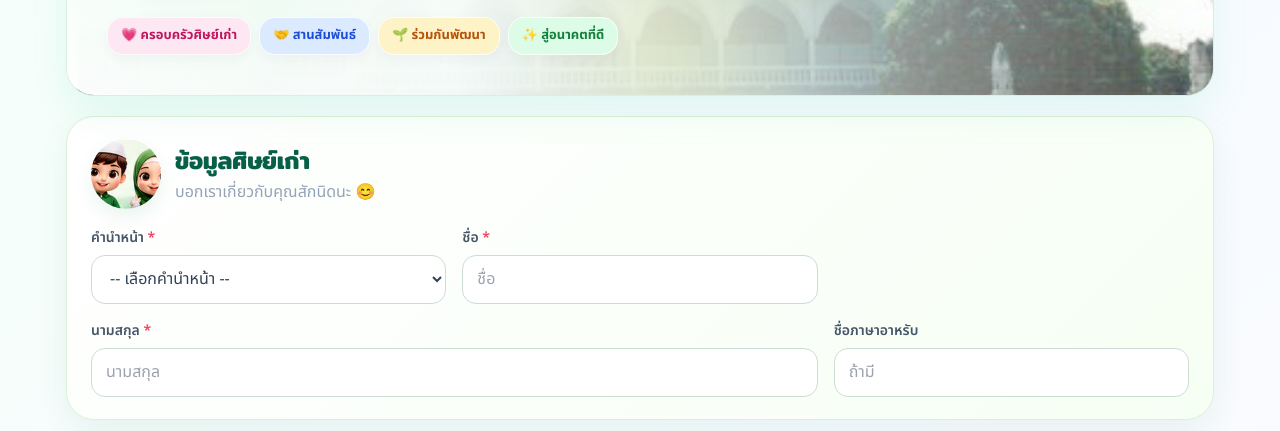
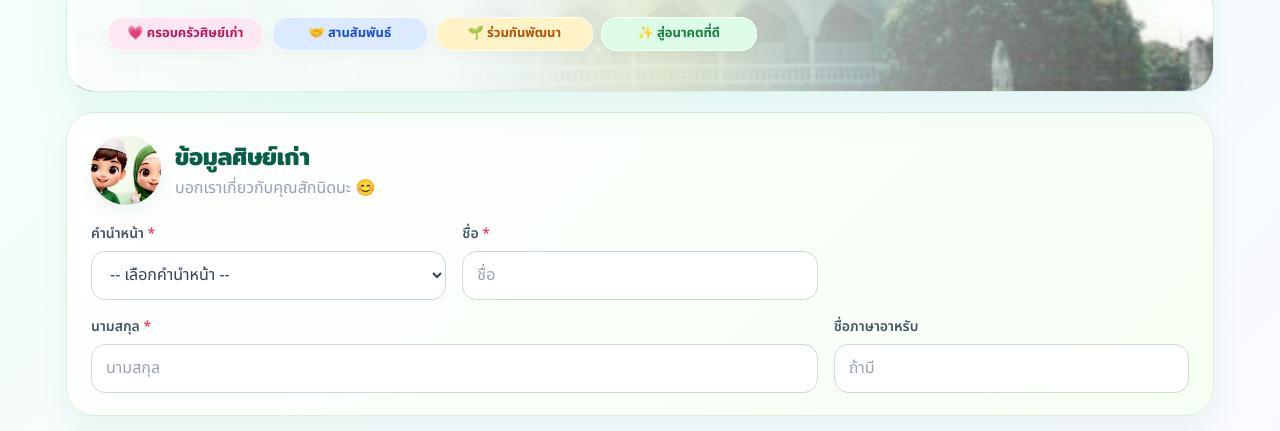
Before and after one commit to itpcmc2024/sk-alumni-api, a website: page register.html in a window 1280 px wide. Shown: the part 369-800 px from the top of the page. Drawn offline with nearby package versions, Linux system fonts and the light colour scheme; some packages are replaced by stand-ins of ours; no server answers; a script that the page names is missing.

Commit message:
Update register.html

```diff
--- a/register.html
+++ b/register.html
@@ -22,18 +22,19 @@
     .hero::after{content:"";position:absolute;inset:0;z-index:-1;background:radial-gradient(circle at 10% 15%,rgba(187,247,208,.38),transparent 28%),radial-gradient(circle at 52% 85%,rgba(254,240,138,.20),transparent 24%);pointer-events:none}
     .hero-inner{position:relative}.hero-copy{max-width:650px}.hero-title{text-shadow:0 1px 0 rgba(255,255,255,.8)}
     .pill{display:inline-flex;align-items:center;gap:7px;padding:9px 16px;border-radius:999px;background:rgba(220,252,231,.88);border:1px solid #a7f3d0;color:#15803d;font-weight:700;box-shadow:0 5px 14px rgba(22,163,74,.07)}
-    .chip{padding:8px 13px;border-radius:16px;font-weight:700;font-size:13px;box-shadow:0 4px 12px rgba(15,23,42,.035);border:1px solid rgba(255,255,255,.8)}.pink{background:#fce7f3;color:#be185d}.blue{background:#dbeafe;color:#1d4ed8}.yellow{background:#fef3c7;color:#b45309}.green{background:#dcfce7;color:#15803d}
+    .quote-row{display:grid;grid-template-columns:repeat(4,minmax(0,1fr));gap:8px;width:100%;max-width:760px}.chip{display:flex;align-items:center;justify-content:center;min-width:0;padding:8px 10px;border-radius:16px;font-weight:700;font-size:clamp(9px,1.25vw,13px);line-height:1.2;white-space:nowrap;box-shadow:0 4px 12px rgba(15,23,42,.035);border:1px solid rgba(255,255,255,.8);text-align:center}.pink{background:#fce7f3;color:#be185d}.blue{background:#dbeafe;color:#1d4ed8}.yellow{background:#fef3c7;color:#b45309}.green{background:#dcfce7;color:#15803d}
     .card{border-radius:28px;padding:22px 24px}.green-card{background:linear-gradient(135deg,#fff,#f6fff4);border:1px solid #dcefd7}.blue-card{background:linear-gradient(135deg,#fff,#f4faff);border:1px solid #d8ecfb}.yellow-card{background:linear-gradient(135deg,#fff,#fffaf0);border:1px solid #f5ead0}.pink-card{background:linear-gradient(135deg,#fff,#fff5f8);border:1px solid #f4dce7}
     .sec{display:flex;align-items:center;gap:14px;margin-bottom:18px}.sec-icon{width:70px;height:70px;border-radius:50%;display:grid;place-items:center;overflow:hidden;flex:none;box-shadow:0 8px 18px rgba(15,118,80,.08)}.sec-icon img{width:100%;height:100%;object-fit:cover}.emoji{font-size:37px}.circle-blue{background:#e5f4ff;border:4px solid #bde4ff}.circle-yellow{background:#fff4cf;border:4px solid #ffe29a}.circle-pink{background:#fde7f1;border:4px solid #fac7dd}
     label{display:block;font-weight:600;font-size:14px;margin-bottom:7px;color:#475569}.req{color:#f43f5e}.input{width:100%;height:49px;border:1px solid #ccddd3;border-radius:14px;padding:0 14px;background:#fff;outline:none;transition:.18s;font-family:"Noto Sans Thai",sans-serif;font-weight:400}.input:focus{border-color:#34a56f;box-shadow:0 0 0 4px rgba(52,165,111,.11)}.input:disabled{background:#f1f5f3;color:#94a3b8}.err{border-color:#fb7185!important;background:#fff7f8!important;box-shadow:0 0 0 4px rgba(251,113,133,.10)!important}
     .status{padding:13px 15px;border-radius:14px;font-size:13px;font-weight:600}.sload{background:#f0fdf4;border:1px solid #bbf7d0;color:#15803d}.sready{background:#effcf4;border:1px solid #bbf7d0;color:#15803d}.serr{background:#fff1f2;border:1px solid #fecdd3;color:#be123c}
     .consent{background:linear-gradient(120deg,#ecfdf5,#fffaf0);border:1px solid #a7f3d0;border-radius:20px;padding:15px}.btn{height:52px;border-radius:16px;font-family:"Noto Sans Thai",sans-serif;font-weight:700;transition:.2s}.reset{background:#fff;border:1.5px solid #10b981;color:#078153}.submit:not(:disabled){background:linear-gradient(135deg,#10b981,#0e9f63,#14b8a6);color:#fff;box-shadow:0 10px 22px rgba(16,185,129,.22)}.submit:disabled{background:#dce5e1;color:#9aacb7;cursor:not-allowed}.submit:not(:disabled):hover,.reset:hover{transform:translateY(-1px)}
     footer{background:linear-gradient(90deg,#e9f9ef,#f9fff8);border-top:1px solid #d7edde;margin-top:26px}.footer-logo{width:58px;height:58px;border-radius:50%;object-fit:contain;background:white;border:4px solid #dcfce7}.footer-brand{font-family:"Mitr","Noto Sans Thai",sans-serif;font-weight:600}
-    @media(max-width:720px){.hero{min-height:330px;background-position:63% center}.hero::before{background:linear-gradient(90deg,rgba(255,255,255,.985) 0%,rgba(251,255,252,.96) 54%,rgba(244,255,248,.62) 77%,rgba(255,255,255,.30) 100%)}.hero-inner{padding:22px!important}.hero-copy{max-width:100%}.logo-round{width:66px;height:66px}.sec-icon{width:62px;height:62px}.chip{font-size:12px;padding:7px 11px}}
+    @media(max-width:720px){.hero{min-height:330px;background-position:63% center}.hero::before{background:linear-gradient(90deg,rgba(255,255,255,.985) 0%,rgba(251,255,252,.96) 54%,rgba(244,255,248,.62) 77%,rgba(255,255,255,.30) 100%)}.hero-inner{padding:22px!important}.hero-copy{max-width:100%}.logo-round{width:66px;height:66px}.sec-icon{width:62px;height:62px}.quote-row{gap:5px}.chip{font-size:clamp(8px,2.2vw,11px);padding:7px 4px;border-radius:14px}}
+    @media(max-width:420px){.quote-row{gap:4px}.chip{font-size:8px;padding:6px 2px;letter-spacing:-.15px}}
   </style>
 </head>
 <body>
-<!-- SK Alumni Register V1.5 – Cute Pastel Refined -->
+<!-- SK Alumni Register V1.6 – Cute Pastel Refined -->
 <header class="top sticky top-0 z-30">
   <div class="wrap px-4 py-3 flex items-center gap-4">
     <div class="logo-round"><img src="assets/association-logo.jpg" alt="โลโก้สมาคม"></div>
@@ -52,7 +53,7 @@
         <span class="pill">🌿 ยินดีต้อนรับศิษย์เก่าทุกคน</span>
         <h1 class="hero-title text-4xl md:text-5xl font-semibold text-emerald-800 mt-5">ลงทะเบียนศิษย์เก่า</h1>
         <p class="text-lg md:text-xl text-slate-600 mt-4 leading-relaxed">ร่วมเป็นส่วนหนึ่งของครอบครัวศิษย์เก่า เชื่อมโยงความทรงจำ มิตรภาพ และข่าวสารดี ๆ ของสมาคม</p>
-        <div class="flex flex-wrap gap-2 mt-5"><span class="chip pink">💗 ครอบครัวศิษย์เก่า</span><span class="chip blue">🤝 สานสัมพันธ์</span><span class="chip yellow">🌱 ร่วมกันพัฒนา</span><span class="chip green">✨ สู่อนาคตที่ดี</span></div>
+        <div class="quote-row mt-5"><span class="chip pink">💗 ครอบครัวศิษย์เก่า</span><span class="chip blue">🤝 สานสัมพันธ์</span><span class="chip yellow">🌱 ร่วมกันพัฒนา</span><span class="chip green">✨ สู่อนาคตที่ดี</span></div>
       </div>
     </div>
   </section>
```
